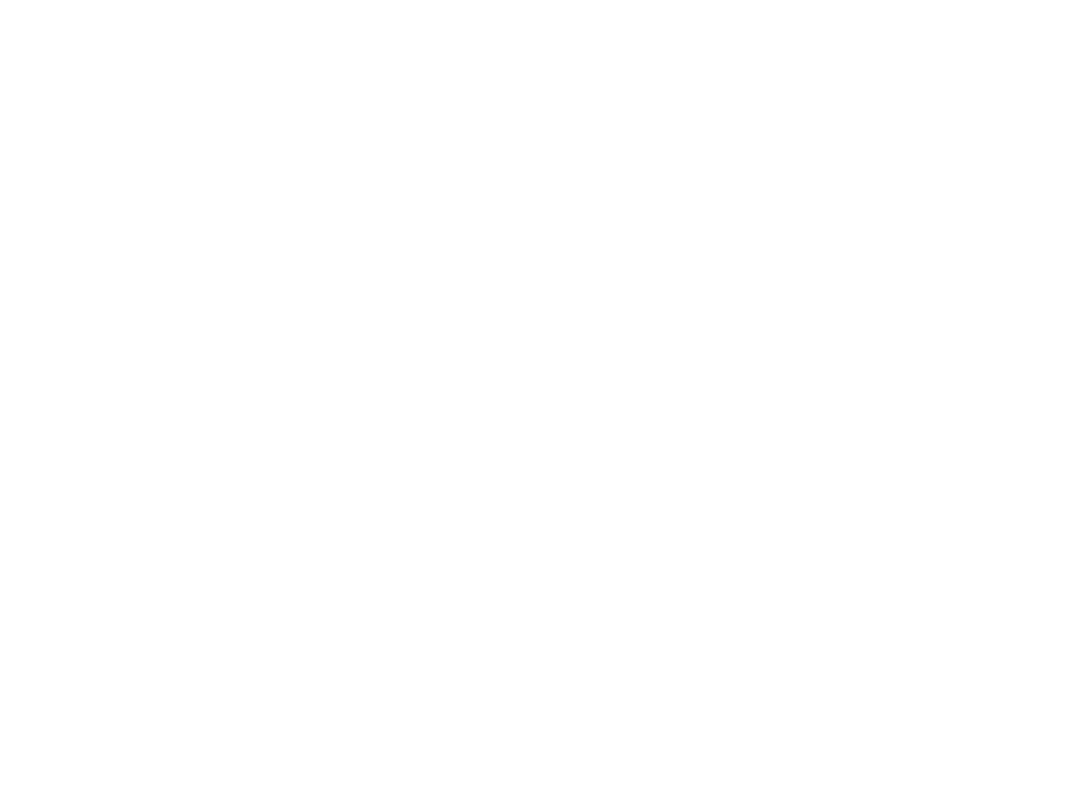
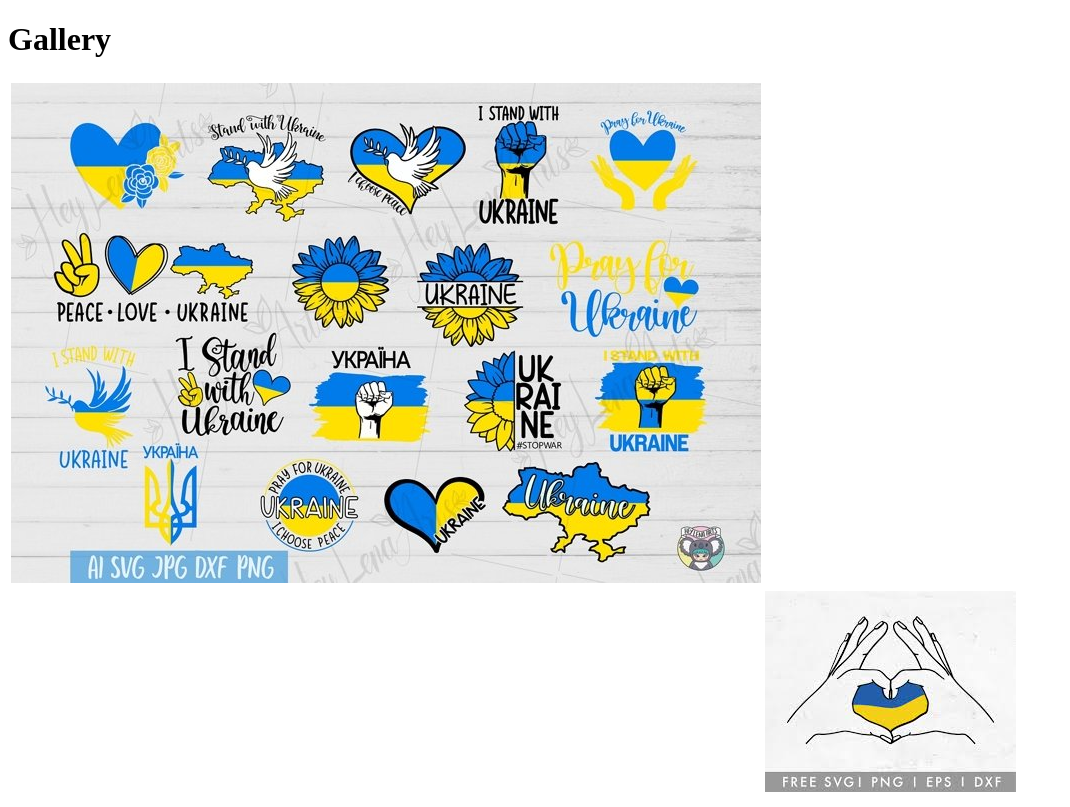
Before and after one commit to Anna-88/Front-End-Basic, a plain HTML site: page gallery.html in a window 1280 px wide. Shown: the whole page, without its empty margins (0-1070 px from the left). Drawn offline with Linux system fonts and the light colour scheme.

Commit message:
added new folder img and new content to gallery

```diff
--- a/gallery.html
+++ b/gallery.html
@@ -7,6 +7,23 @@
     <title>gallery</title>
 </head>
 <body>
-
+    <h1>Gallery</h1>
+    <table>
+        <tr>
+            <td colspan="2">
+                <img src="./img/ua.jpg" alt="Ukraine icons">
+            </td>
+            <td></td>
+            <td></td>
+            <td></td>
+        </tr>
+        <tr>
+            <td></td>
+            <td></td>
+            <td colspan="4">
+                <img src="./img/images.jpg" alt=".">
+            </td>
+        </tr>
+    </table>
 </body>
 </html>
```
Also changed, not shown: img/images.jpg (added), img/ua.jpg (added).
